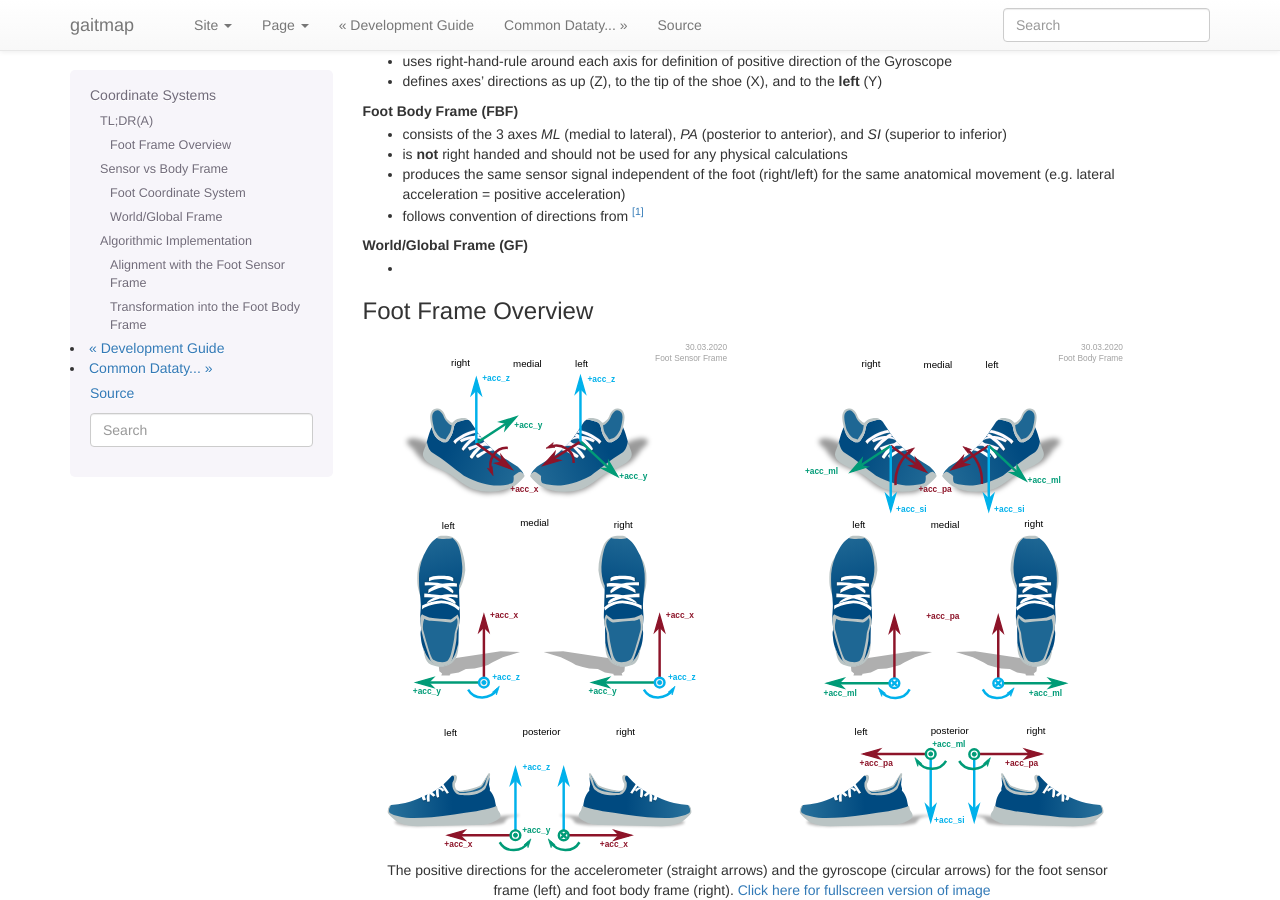
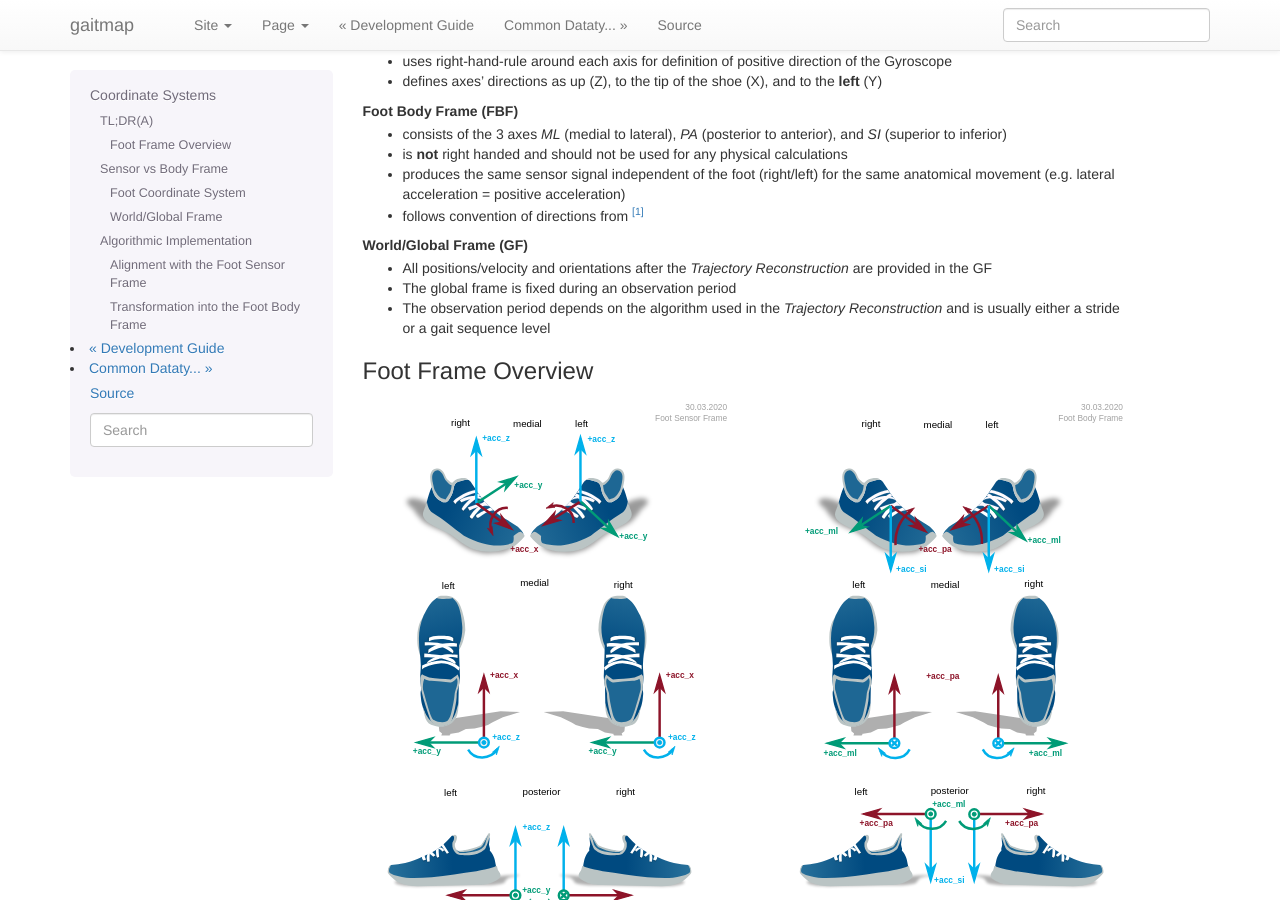
Before and after one commit to mad-lab-fau/gaitmap, a Sphinx documentation site: the page built from docs/guides/Coordinate-Systems.rst, in a window 1280 px wide and 900 px high, scrolled down 345 px. Built offline with Sphinx 7.4.7, drawn with Linux system fonts in a browser that asks for light colours; pages that are not in the unit, such as notebooks, are missing from menus.

Commit message:
Added a short summary for world frame

```diff
--- a/docs/guides/Coordinate-Systems.rst
+++ b/docs/guides/Coordinate-Systems.rst
@@ -34,7 +34,10 @@ Foot Body Frame (FBF)
     * follows convention of directions from [1]_
 
 World/Global Frame (GF)
-    *
+    * All positions/velocity and orientations after the *Trajectory Reconstruction* are provided in the GF
+    * The global frame is fixed during an observation period
+    * The observation period depends on the algorithm used in the *Trajectory Reconstruction* and is usually either
+      a stride or a gait sequence level
 
 .. _ff:
 
```
